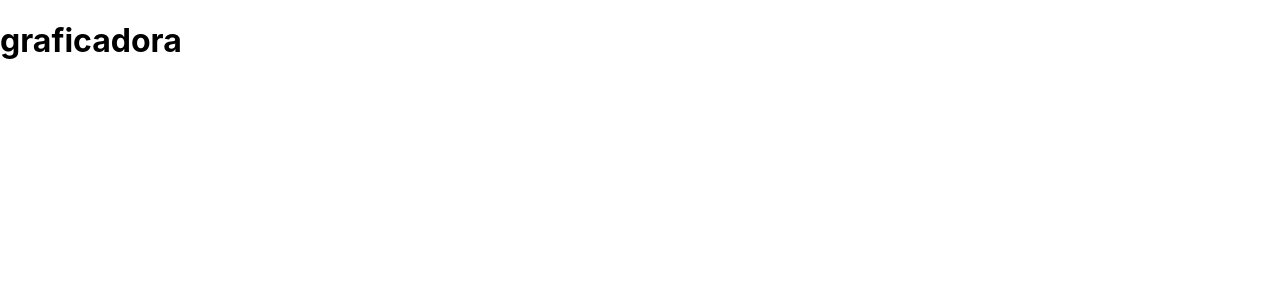
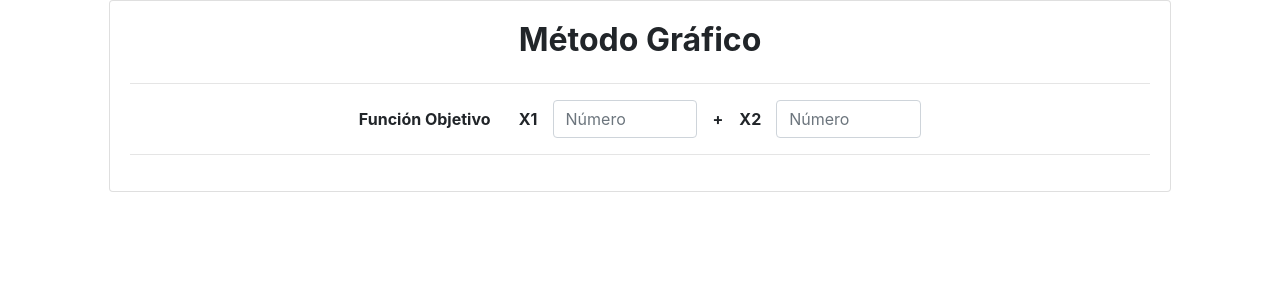
Before and after one commit to luisgerardo05/graphing-calculator, a React (Create React App) app: page / in a window 1280 px wide. Shown: the top 300 px of the page. Built offline with nearby package versions, Linux system fonts and the light colour scheme.

Commit message:
Added bootstrap library and changed app

```diff
--- a/public/index.html
+++ b/public/index.html
@@ -2,6 +2,8 @@
 <html lang="en">
   <head>
     <meta charset="utf-8" />
+    <link rel="stylesheet" href="https://stackpath.bootstrapcdn.com/bootstrap/4.5.0/css/bootstrap.min.css" integrity="sha384-9aIt2nRpC12Uk9gS9baDl411NQApFmC26EwAOH8WgZl5MYYxFfc+NcPb1dKGj7Sk" crossorigin="anonymous">
+
     <link rel="icon" href="%PUBLIC_URL%/favicon.ico" />
     <meta name="viewport" content="width=device-width, initial-scale=1" />
     <meta name="theme-color" content="#000000" />
--- a/src/App.js
+++ b/src/App.js
@@ -1,9 +1,10 @@
 import React from 'react';
+import ChartP from './components/Chart';
 
 function App() {
   return (
     <div className="App">
-      <h1>graficadora</h1>
+      <ChartP/>
     </div>
   );
 }
```
